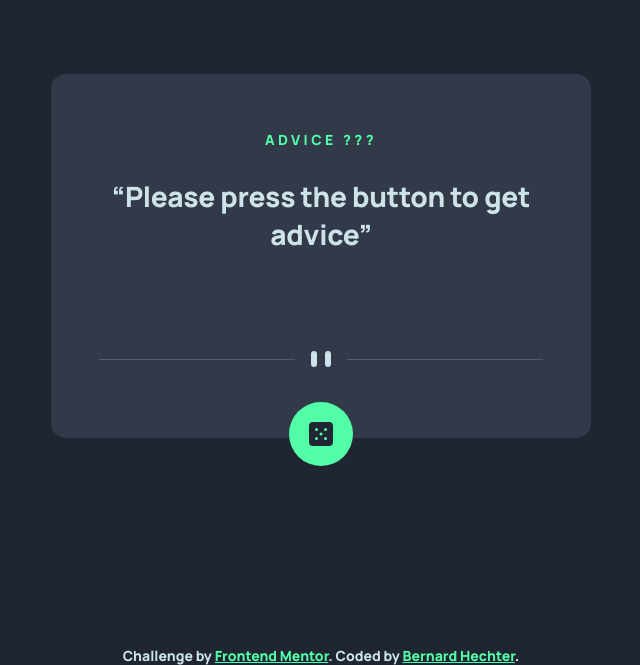
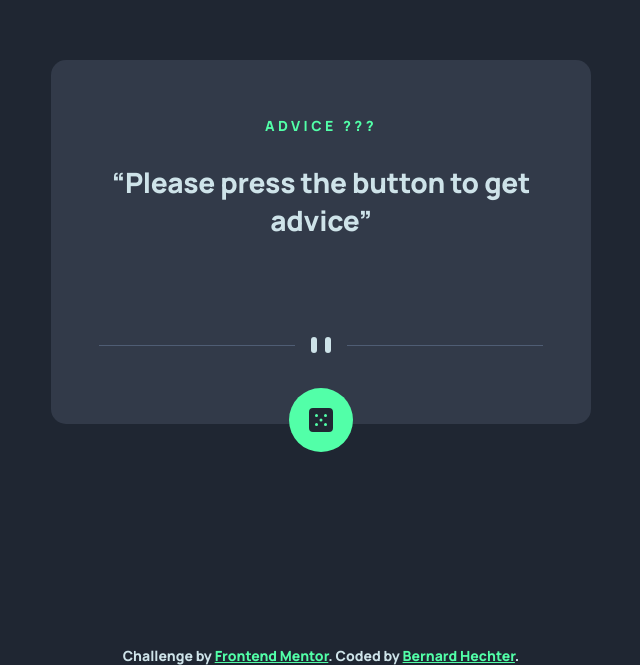
Before and after one commit to BernardusPH/Advice-generator, a React (Vite) app: page / in a window 1280 px wide. Shown: the part 135-800 px from the top of the page, without its empty margins (319-959 px from the left). Built offline with nearby package versions, Linux system fonts and the light colour scheme.

Commit message:
added a margin bottom on the main

```diff
--- a/src/components/MainComponent/MainComponent.css
+++ b/src/components/MainComponent/MainComponent.css
@@ -7,7 +7,7 @@
   border-radius: 15px;
   padding: 2rem 1.5rem;
   margin-top: auto;
-
+ margin-bottom: 1rem;
 }
 .main-advice-card>*{
   margin: auto;
```
